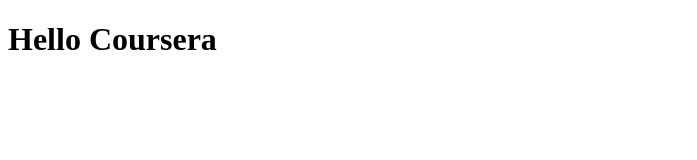
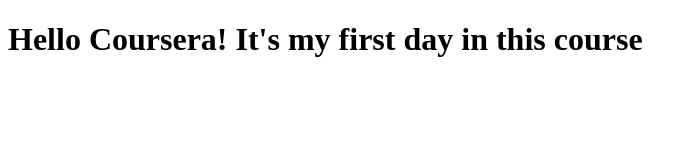
Before and after one commit to Snehil-2995/coursera-test2, a plain HTML site: page site/index.html in a window 1280 px wide. Shown: the whole page, without its empty margins (0-697 px from the left). Drawn offline with Linux system fonts and the light colour scheme.

Commit message:
small addition.

```diff
--- a/site/index.html
+++ b/site/index.html
@@ -4,6 +4,6 @@
 	<title>Hello Coursera</title>
 </head>
 <body>
-<h1>Hello Coursera</h1>
+<h1>Hello Coursera! It's my first day in this course</h1>
 </body>
 </html>
```
